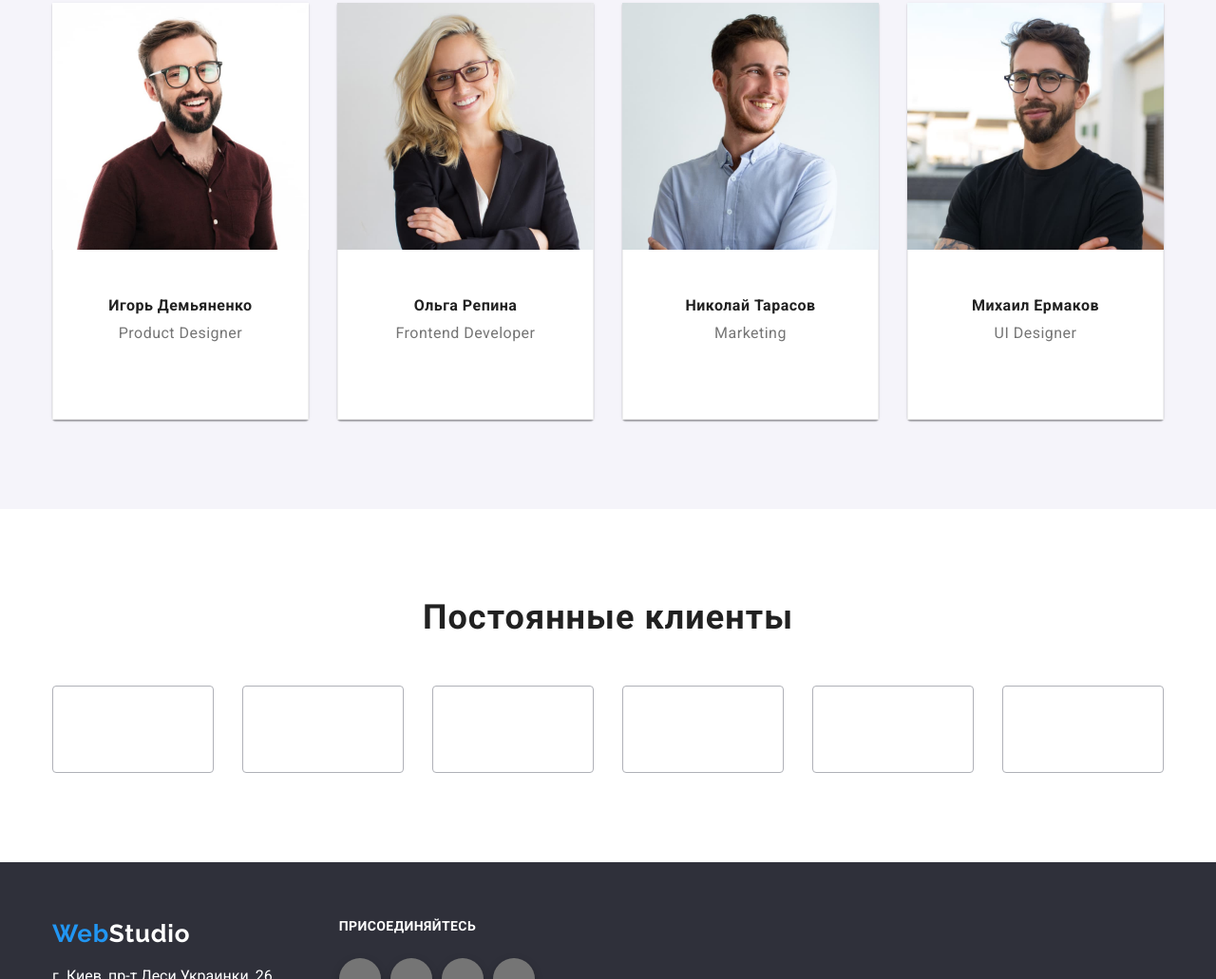
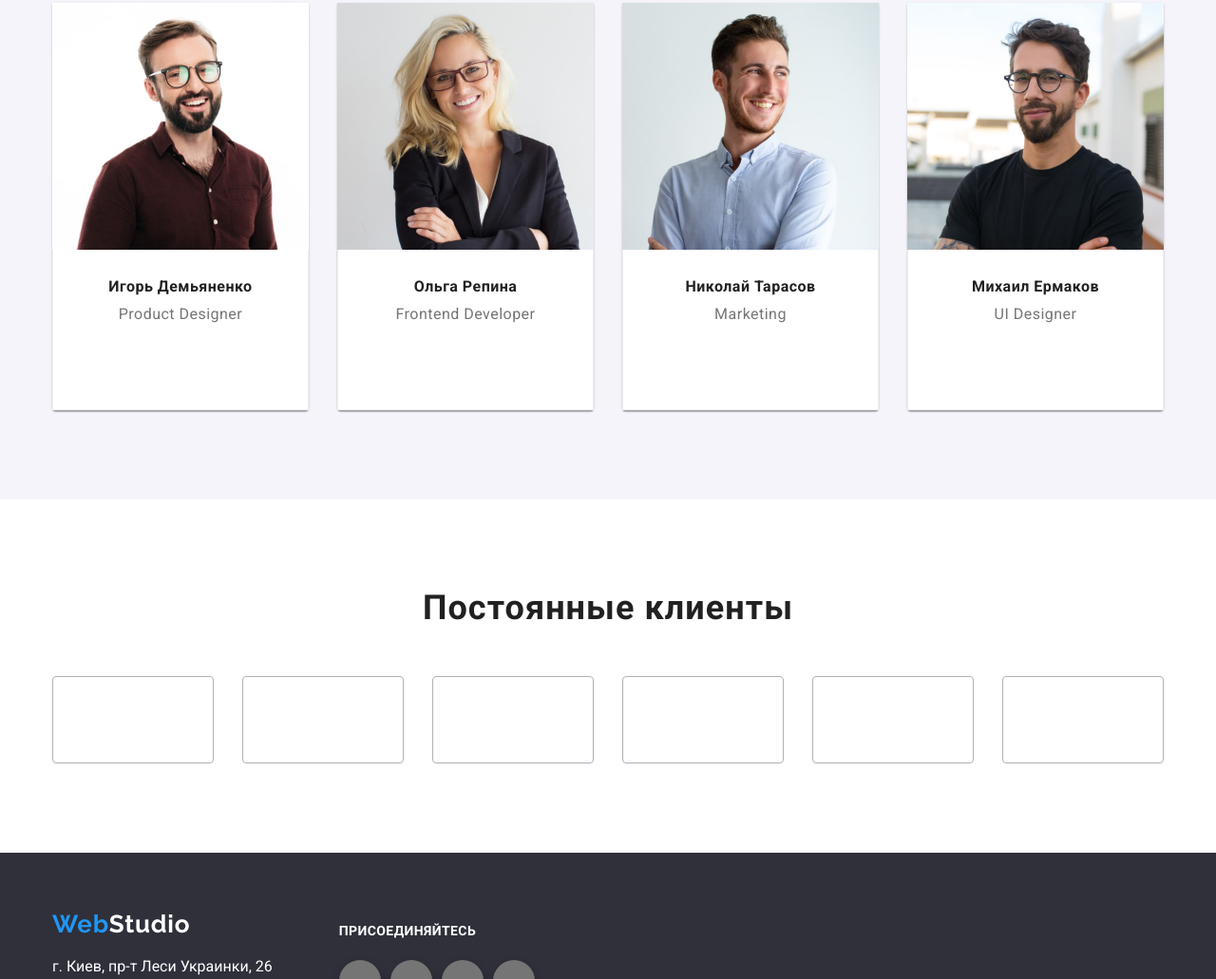
Before and after one commit to nazar-yednak/goit-markup-hw-04, a plain HTML site: page index.html in a window 1280 px wide. Shown: the part 1769-2800 px from the top of the page at 95% size. Drawn offline with nearby package versions, Linux system fonts and the light colour scheme.

Commit message:
корегуэ мардж

```diff
--- a/css/style.css
+++ b/css/style.css
@@ -174,11 +174,13 @@ img {
   margin-left: auto;
   margin-right: auto;
 
-  background-image: url('../images/Overlay.png'), url('../images/bg-hero.jpg');
+  background-image: linear-gradient(to bottom, rgba(47, 48, 58, 0.4), rgba(47, 48, 58, 0.4)),
+    url('../images/bg-hero.jpg');
   background-size: auto;
   background-repeat: no-repeat;
   background-position: center;
 }
+
 .bg-hero {
 }
 
@@ -194,7 +196,6 @@ img {
   letter-spacing: 0.06em;
   text-transform: uppercase;
   color: var(--second-accent-color);
-  opacity: 0.69;
 }
 
 .section-hero .btn {
@@ -331,7 +332,7 @@ img {
 }
 
 .team-list .title {
-  margin-top: 30px;
+  /* margin-top: 30px; */
   margin-bottom: 10px;
 }
 .team-list .text {
@@ -366,6 +367,12 @@ img {
 .social-link .link:hover,
 .social-link .link:focus {
   background-color: var(--accent-color);
+}
+.border-team {
+  border-left: var(--border-color);
+  border-right: var(--border-color);
+  border-bottom: var(--border-color);
+  padding: 30px 24px 30px 24px;
 }
 
 /* Постоянные клиенты */
@@ -501,7 +508,6 @@ img {
   box-shadow: 0px 1px 1px rgba(0, 0, 0, 0.12), 0px 4px 4px rgba(0, 0, 0, 0.06),
     1px 4px 6px rgba(0, 0, 0, 0.16);
 }
-}
 
 .section-work .title {
   font-weight: 700;
@@ -613,8 +619,11 @@ footer {
   padding: 12px;
   filter: drop-shadow(0px 4px 4px rgba(0, 0, 0, 0.25));
 }
+.footer-social {
+  padding-top: 15px;
+}
 .text-footer {
-  margin-bottom: 23px;
+  margin-bottom: 20px;
   width: 145px;
   height: 18.4px;
 
--- a/index.html
+++ b/index.html
@@ -132,7 +132,7 @@
           <ul class="team-list list">
             <li class="item">
               <img class="team-img" src="./images/img1.jpg" alt="Игорь Демьяненко" width="270" />
-              <div class="border">
+              <div class="border-team">
                 <h3 class="title">Игорь Демьяненко</h3>
                 <p class="text">Product Designer</p>
                 <div class="social-link">
@@ -162,7 +162,7 @@
 
             <li class="item">
               <img class="team-img" src="./images/img2.jpg" alt="Ольга Репина" width="270" />
-              <div class="border">
+              <div class="border-team">
                 <h3 class="title">Ольга Репина</h3>
                 <p class="text">Frontend Developer</p>
                 <div class="social-link">
@@ -191,7 +191,7 @@
             </li>
             <li class="item">
               <img class="team-img" src="./images/img3.jpg" alt="Николай Тарасов" width="270" />
-              <div class="border">
+              <div class="border-team">
                 <h3 class="title">Николай Тарасов</h3>
                 <p class="text">Marketing</p>
                 <div class="social-link">
@@ -220,7 +220,7 @@
             </li>
             <li class="item">
               <img class="team-img" src="./images/img4.jpg" alt="Михаил Ермаков" width="270" />
-              <div class="border">
+              <div class="border-team">
                 <h3 class="title">Михаил Ермаков</h3>
                 <p class="text">UI Designer</p>
                 <div class="social-link">
```
Also changed, not shown: images/Overlay.png (deleted).
